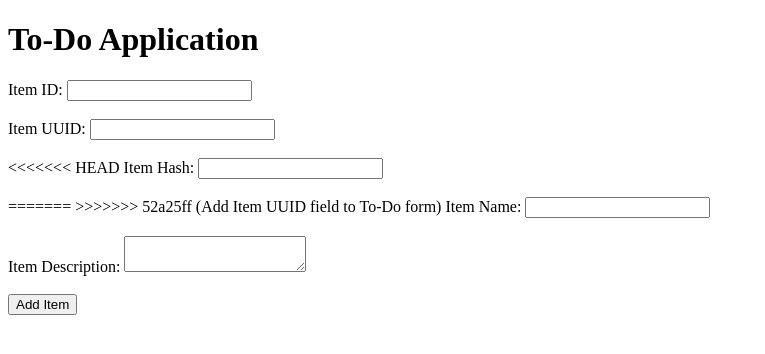
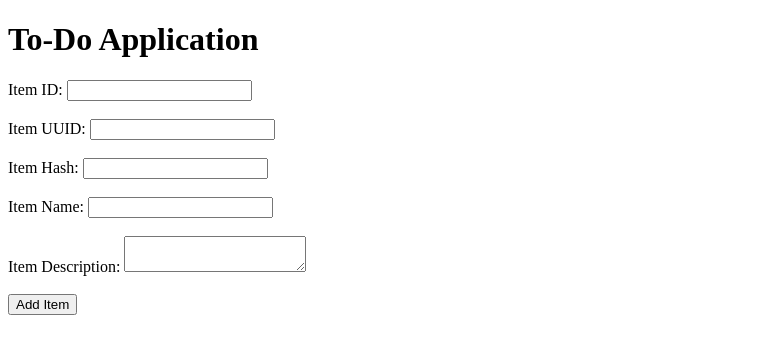
Before and after one commit to charan-venkatachalam-2305/Git_and_GitHub_Charan_Venkatachalam, a Flask app: page /todo in a window 1280 px wide. Shown: the top 354 px of the page, without its empty margins (0-765 px from the left). Run offline with Flask 3, Linux system fonts and the light colour scheme.

Commit message:
Add Item Hash field to To-Do form

```diff
--- a/templates/todo.html
+++ b/templates/todo.html
@@ -18,13 +18,10 @@
     <input type="text" name="itemUUID" required>
     <br><br>
 
-<<<<<<< HEAD
     <label>Item Hash:</label>
     <input type="text" name="itemHash" required>
     <br><br>
 
-=======
->>>>>>> 52a25ff (Add Item UUID field to To-Do form)
     <label>Item Name:</label>
     <input type="text" name="itemName" required>
     <br><br>
```
